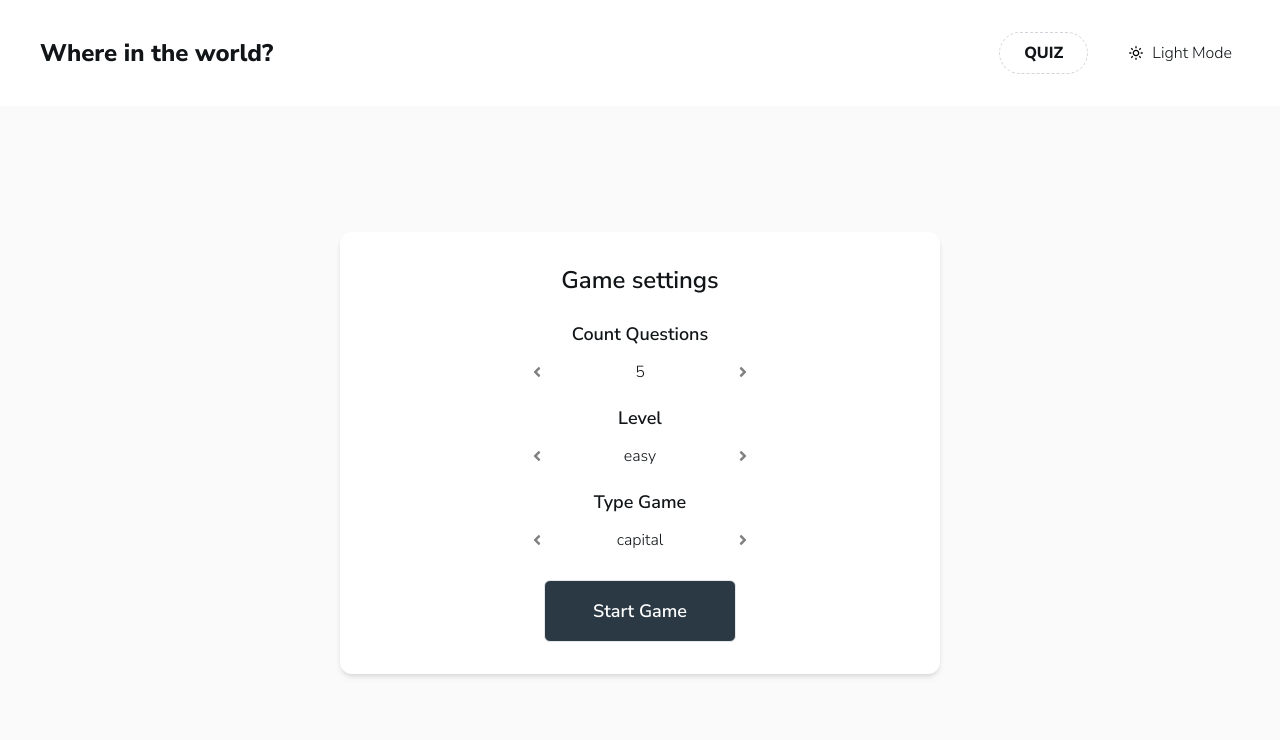
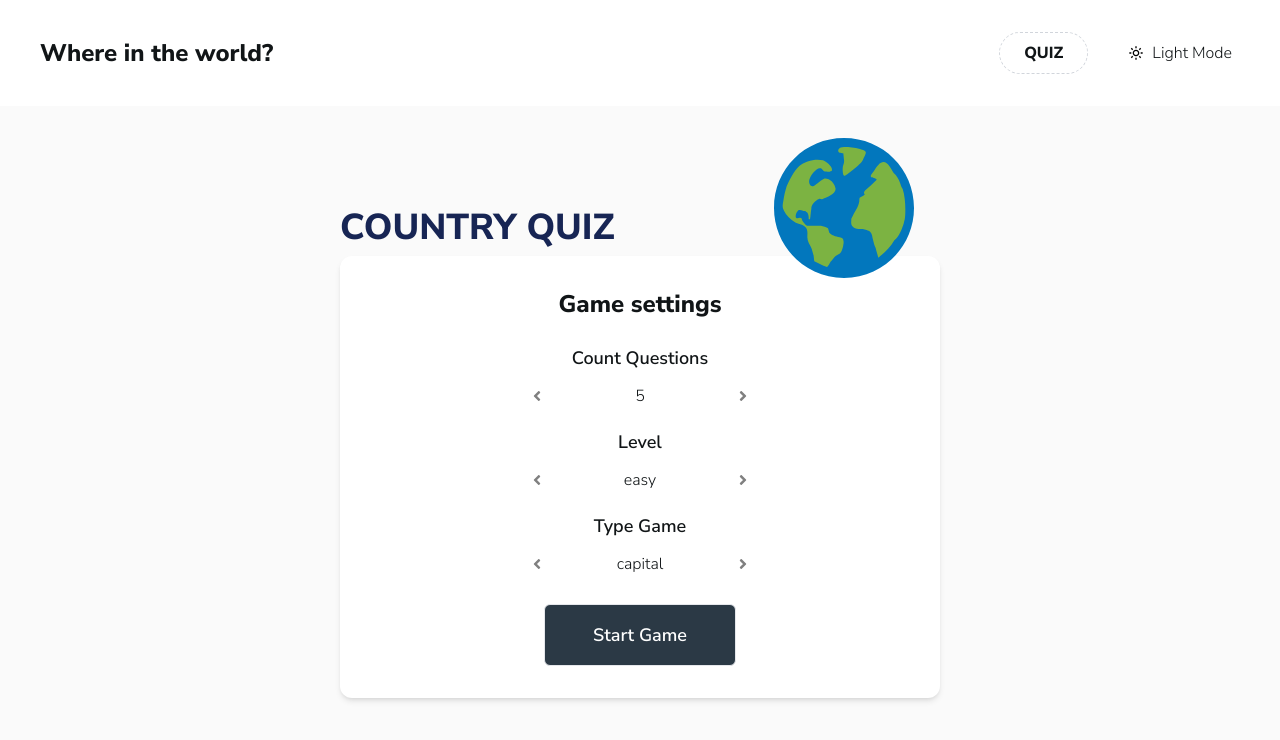
Before and after one commit to koshinva/countries, a React (Vite) app: page /quiz in a window 1280 px wide. Shown: the top 740 px of the page. Built offline with nearby package versions, Linux system fonts and the light colour scheme; no server answers.

Commit message:
feat: добавить стили и декоративные элементы в QuizLayout

```diff
--- a/src/components/QuizLayout.tsx
+++ b/src/components/QuizLayout.tsx
@@ -1,4 +1,5 @@
 import React, { FC } from 'react';
+import { Icon } from 'ui/Icon';
 
 interface IProps {
   title: string;
@@ -17,8 +18,11 @@ export const QuizLayout: FC<IProps> = ({
 }) => {
   return (
     <div className="h-full grid place-content-center">
-      <div className="w-[600px] max-w-full min-h-[400px] bg-element p-8 rounded-xl shadow-md theme-text">
-        <h2 className="text-center font-semibold text-2xl mb-6">{title}</h2>
+
+      <h2 className='uppercase text-4xl font-bold  text-blue-950 dark:text-blue-400 mb-2'>Country Quiz</h2>
+      <div className="w-[600px] max-w-full min-h-[400px] bg-element p-8 rounded-xl shadow-md theme-text relative">
+        <Icon icon='FcGlobe' className='absolute w-40 h-40 -top-32 right-4'/>
+        <h3 className="text-center font-bold text-2xl mb-6">{title}</h3>
         {children}
         <button
           type="button"
--- a/src/ui/Icon.tsx
+++ b/src/ui/Icon.tsx
@@ -2,6 +2,7 @@ import { FC } from 'react';
 import { BiMoon, BiSun, BiSearchAlt2 } from 'react-icons/bi';
 import { HiOutlineArrowNarrowLeft } from 'react-icons/hi';
 import { FaAngleDown, FaAngleLeft, FaAngleRight } from 'react-icons/fa';
+import { FcGlobe } from 'react-icons/fc';
 
 const Icons = {
   BiMoon,
@@ -11,6 +12,7 @@ const Icons = {
   FaAngleLeft,
   FaAngleRight,
   HiOutlineArrowNarrowLeft,
+  FcGlobe,
 };
 
 type TypeIconName = keyof typeof Icons;
@@ -18,10 +20,11 @@ type TypeIconName = keyof typeof Icons;
 interface IIconProps {
   icon: TypeIconName;
   fill?: string;
+  className?: string;
 }
 
-export const Icon: FC<IIconProps> = ({ icon, fill }) => {
+export const Icon: FC<IIconProps> = ({ icon, fill, className }) => {
   const IconComponent = Icons[icon];
 
-  return <IconComponent fill={fill} />;
+  return <IconComponent fill={fill} className={className} />;
 };
```
